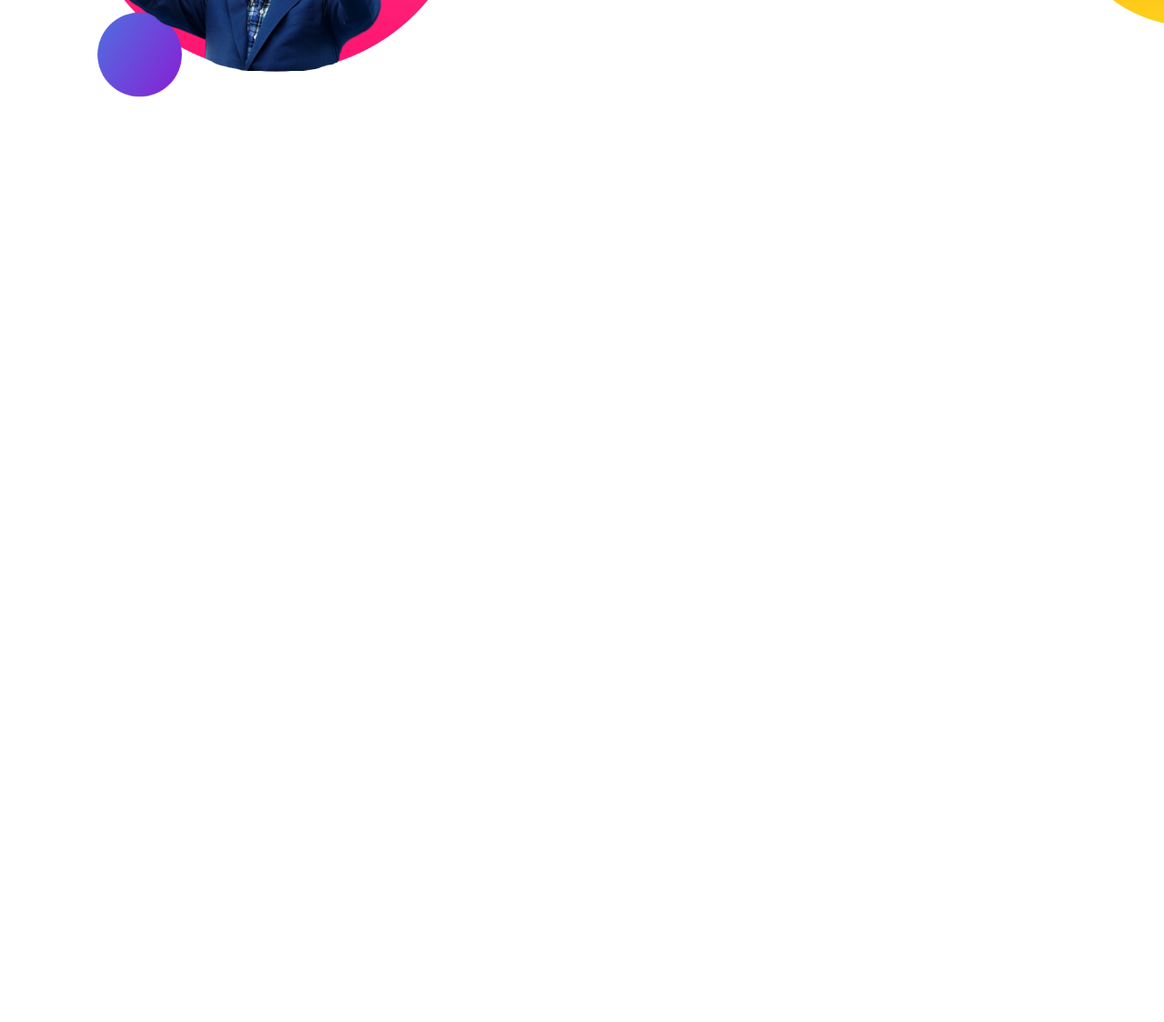
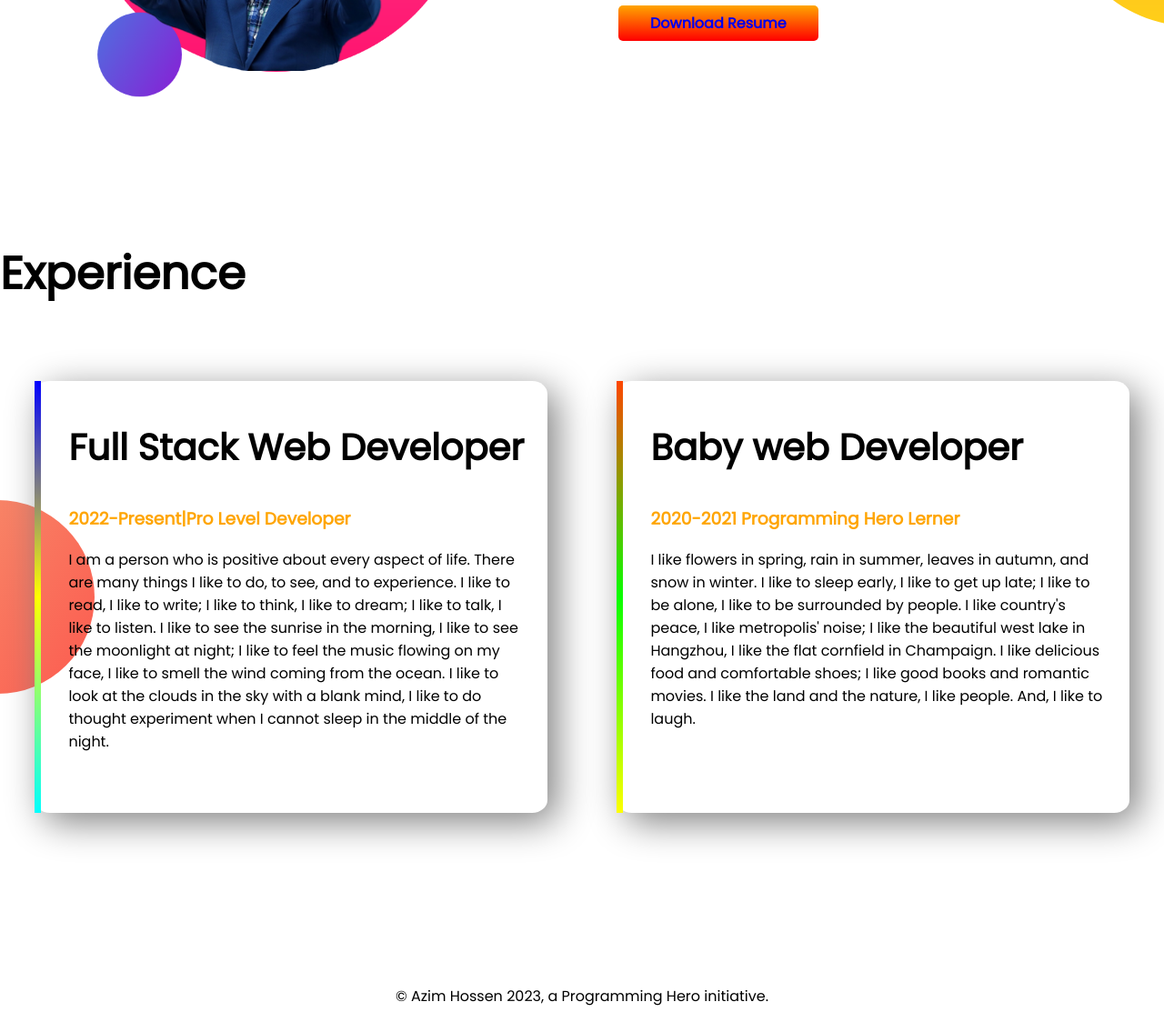
Before and after one commit to Azimhossen22/Developer-portfolio, a plain HTML site: page index.html in a window 1280 px wide. Shown: the part 992-2116 px from the top of the page at 91% size. Before the commit the page ends 1256 px from the top, so only its background shows below. Drawn offline with Linux system fonts and the light colour scheme.

Commit message:
experience-footer

```diff
--- a/index.html
+++ b/index.html
@@ -12,7 +12,7 @@
 </head>
 
 <body>
-  <section class="top-bannar">
+  <section class="top-bannar flexible-container">
     <div class="half-width">
         <h1>Welcome to</h1>
         <h1><span class="orange-color">Azim Hossen</span> World</h1>
@@ -25,7 +25,7 @@
         </div>
   </section>
 
-  <section class="dream-bg">
+  <section class="dream-bg flexible-container">
     <div class="half-width">
         <img src="images/Erdogan-Victrory.png" alt="Erdogan-v">
     </div>
@@ -36,5 +36,23 @@
     <a class="link-button" target="_blank" href="https://www.linkedin.com/in/md-azim-hossen-56366a130/">Download Resume</a>
     </div>
   </section>
+  <section class="experiences-area">
+    <h1>Experience</h1>
+    <div class="flexible-container">
+        <div id="exprience-dev-fst" class="experience-item">
+            <h2>Full Stack Web Developer</h2>
+            <h3 class="orange-color">2022-Present|Pro Level Developer</h3>
+            <p>I am a person who is positive about every aspect of life. There are many things I like to do, to see, and to experience. I like to read, I like to write; I like to think, I like to dream; I like to talk, I like to listen. I like to see the sunrise in the morning, I like to see the moonlight at night; I like to feel the music flowing on my face, I like to smell the wind coming from the ocean. I like to look at the clouds in the sky with a blank mind, I like to do thought experiment when I cannot sleep in the middle of the night. </p>
+            </div>
+            <div id="exprience-dev-sec" class="experience-item">
+                <h2>Baby web Developer</h2>
+                <h3 class="orange-color">2020-2021 Programming Hero Lerner</h3>
+                <p>I like flowers in spring, rain in summer, leaves in autumn, and snow in winter. I like to sleep early, I like to get up late; I like to be alone, I like to be surrounded by people. I like country's peace, I like metropolis' noise; I like the beautiful west lake in Hangzhou, I like the flat cornfield in Champaign. I like delicious food and comfortable shoes; I like good books and romantic movies. I like the land and the nature, I like people. And, I like to laugh. </p>
+            </div>
+    </div>
+  </section>
+  <footer>
+    <p>© Azim Hossen 2023, a Programming Hero initiative.</p>
+  </footer>
 </body>
 </html>
--- a/style.css
+++ b/style.css
@@ -5,12 +5,18 @@ body{
 h1{
     font-size: 50px;
 }
+h2{
+    font-size: 40px;
+}
 .orange-color{
     color: orange;
 }
-section{
+.flexible-container{
     display: flex;
     margin-bottom: 150px;
+    background-image: url(images/exp-bg.png);
+    background-repeat: no-repeat;
+    background-position:left;
 }
 .half-width{
     width: 100%;
@@ -18,6 +24,7 @@ section{
 }
 .half-width img{
     width: 80%;
+
 }
 .link-button{
     text-decoration: none;
@@ -36,3 +43,28 @@ section{
     background-position: right;
 
 }
+.dream-bg p{padding-right: 150px;
+
+}
+.experience-item{
+    box-shadow: 10px 10px 40px gray;
+    padding: 10px 20px 50px 30px;
+    margin: 3%;
+    border-radius: 3%;
+    width: 50%;
+    }
+
+#exprience-dev-sec{
+    border-left: 7px solid;
+    border-image: linear-gradient(orangered,rgb(9, 255, 0),yellow);
+    border-image-slice: 1;
+
+}
+#exprience-dev-fst{
+    border-left: 7px solid;
+    border-image: linear-gradient(blue,yellow,cyan);
+    border-image-slice: 1;
+}
+footer p{
+    text-align: center;
+}
```
Also changed, not shown: 1 other file.
